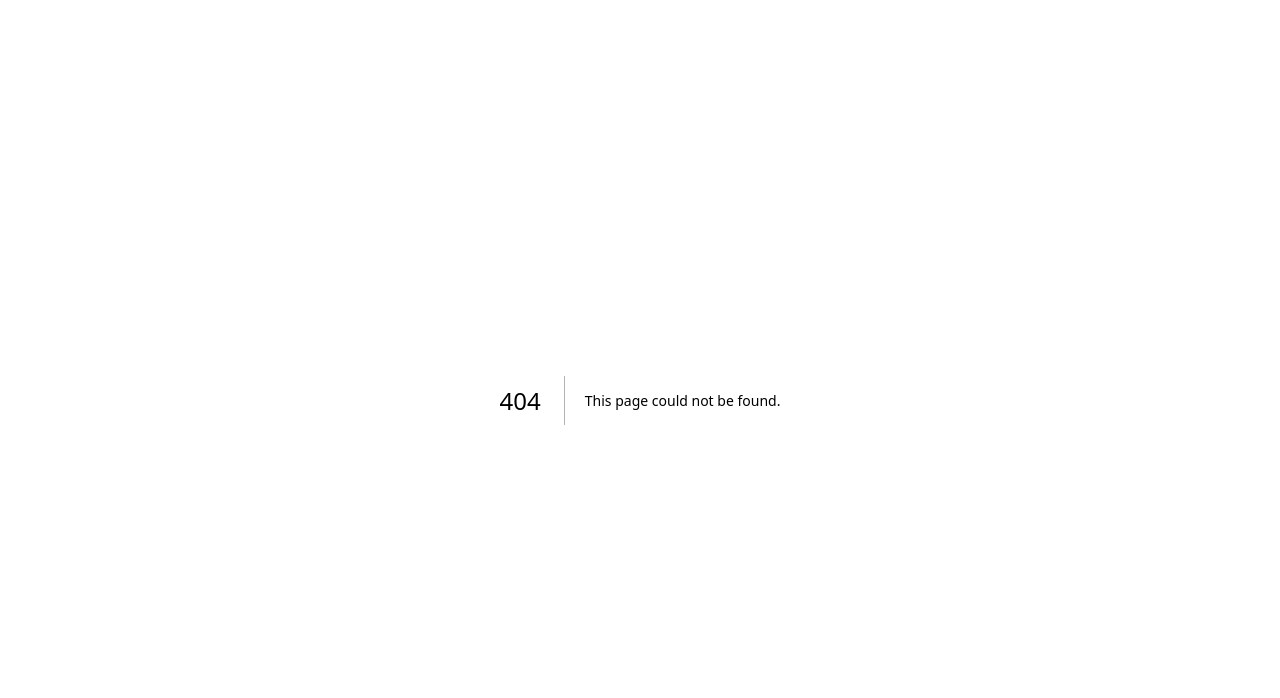
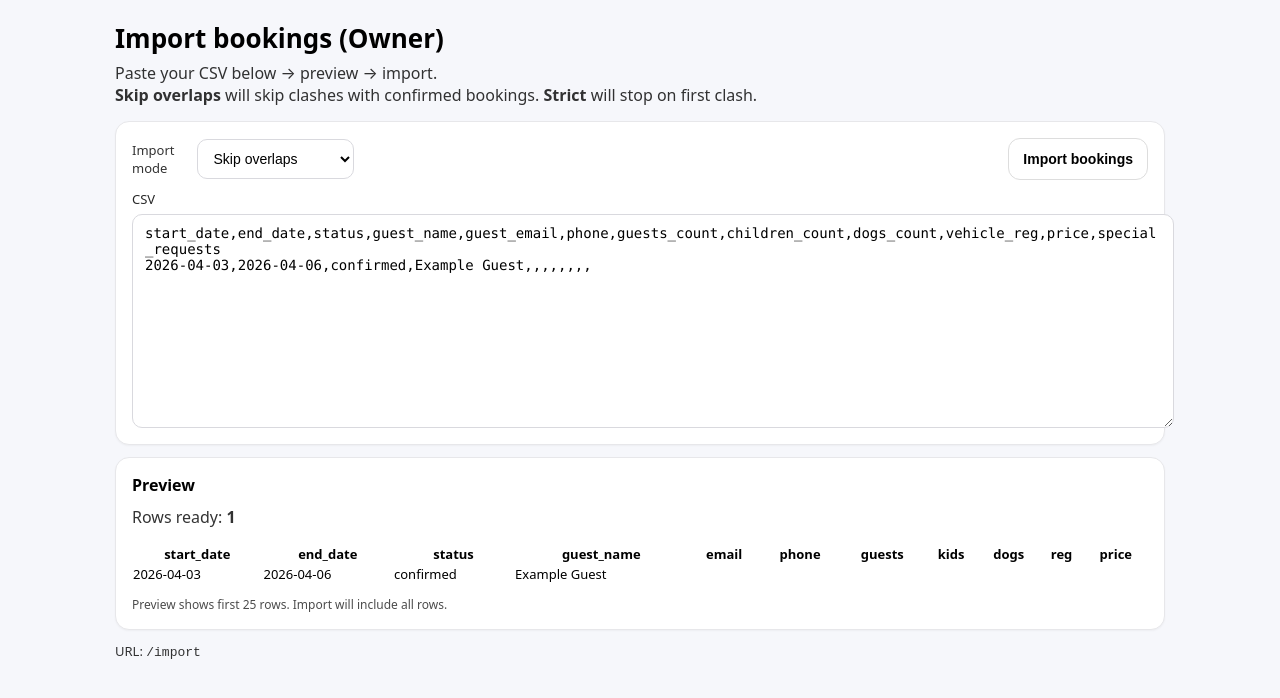
Before and after one commit to Liamdlking/Kingscaravan, a Next.js app: page /import in a window 1280 px wide. Before the commit this address had no page. Shown: the top 698 px of the page. Built offline with nearby package versions, Linux system fonts and the light colour scheme.

Commit message:
Create page.tsx

```diff
--- /dev/null
+++ b/app/import/page.tsx
@@ -0,0 +1,356 @@
+"use client";
+
+import React, { useMemo, useState } from "react";
+
+type ImportRow = {
+  start_date: string;
+  end_date: string;
+  status?: "confirmed" | "provisional";
+  guest_name?: string;
+  guest_email?: string;
+  phone?: string;
+  guests_count?: number | "";
+  children_count?: number | "";
+  dogs_count?: number | "";
+  vehicle_reg?: string;
+  price?: number | "";
+  special_requests?: string;
+};
+
+function parseCSV(text: string) {
+  // Simple CSV parser with quote support
+  const rows: string[][] = [];
+  let cur = "";
+  let inQuotes = false;
+  let row: string[] = [];
+
+  const pushCell = () => {
+    row.push(cur.trim());
+    cur = "";
+  };
+
+  const pushRow = () => {
+    // ignore totally empty rows
+    if (row.length === 1 && row[0] === "") {
+      row = [];
+      return;
+    }
+    rows.push(row);
+    row = [];
+  };
+
+  for (let i = 0; i < text.length; i++) {
+    const ch = text[i];
+
+    if (ch === '"') {
+      // escaped quote
+      if (inQuotes && text[i + 1] === '"') {
+        cur += '"';
+        i++;
+      } else {
+        inQuotes = !inQuotes;
+      }
+      continue;
+    }
+
+    if (!inQuotes && ch === ",") {
+      pushCell();
+      continue;
+    }
+
+    if (!inQuotes && (ch === "\n" || ch === "\r")) {
+      if (ch === "\r" && text[i + 1] === "\n") i++;
+      pushCell();
+      pushRow();
+      continue;
+    }
+
+    cur += ch;
+  }
+
+  // flush final
+  pushCell();
+  if (row.length) pushRow();
+
+  return rows;
+}
+
+function numOrBlank(v: string) {
+  if (!v) return "";
+  const n = Number(v);
+  return Number.isFinite(n) ? n : "";
+}
+
+export default function ImportPage() {
+  const [csv, setCsv] = useState<string>(
+    `start_date,end_date,status,guest_name,guest_email,phone,guests_count,children_count,dogs_count,vehicle_reg,price,special_requests
+2026-04-03,2026-04-06,confirmed,Example Guest,,,,,,,,
+`
+  );
+
+  const [mode, setMode] = useState<"skip" | "strict">("skip");
+  const [busy, setBusy] = useState(false);
+  const [msg, setMsg] = useState("");
+
+  const preview = useMemo(() => {
+    setMsg("");
+    try {
+      const parsed = parseCSV(csv);
+      if (!parsed.length) return { rows: [] as ImportRow[], errors: ["No rows found."] };
+
+      const headers = parsed[0].map((h) => h.toLowerCase());
+      const body = parsed.slice(1);
+
+      const rows: ImportRow[] = [];
+      const errors: string[] = [];
+
+      for (let i = 0; i < body.length; i++) {
+        const line = body[i];
+        if (!line || line.every((c) => !c)) continue;
+
+        const obj: any = {};
+        headers.forEach((h, idx) => (obj[h] = line[idx] ?? ""));
+
+        const start_date = String(obj.start_date || "");
+        const end_date = String(obj.end_date || "");
+        const statusRaw = String(obj.status || "confirmed").toLowerCase();
+        const status = statusRaw === "provisional" ? "provisional" : "confirmed";
+
+        if (!start_date || !end_date) {
+          errors.push(`Row ${i + 2}: start_date and end_date are required`);
+          continue;
+        }
+        if (end_date <= start_date) {
+          errors.push(`Row ${i + 2}: end_date must be after start_date`);
+          continue;
+        }
+
+        rows.push({
+          start_date,
+          end_date,
+          status,
+          guest_name: obj.guest_name || "",
+          guest_email: obj.guest_email || "",
+          phone: obj.phone || "",
+          guests_count: numOrBlank(obj.guests_count || ""),
+          children_count: numOrBlank(obj.children_count || ""),
+          dogs_count: numOrBlank(obj.dogs_count || ""),
+          vehicle_reg: obj.vehicle_reg || "",
+          price: numOrBlank(obj.price || ""),
+          special_requests: obj.special_requests || "",
+        });
+      }
+
+      return { rows, errors };
+    } catch (e: any) {
+      return { rows: [] as ImportRow[], errors: [e?.message || "Could not parse CSV"] };
+    }
+  }, [csv]);
+
+  async function runImport() {
+    setMsg("");
+    if (preview.errors.length) {
+      setMsg("Fix the errors in the preview before importing.");
+      return;
+    }
+    if (!preview.rows.length) {
+      setMsg("Nothing to import.");
+      return;
+    }
+
+    setBusy(true);
+    try {
+      const res = await fetch("/api/import", {
+        method: "POST",
+        headers: { "Content-Type": "application/json" },
+        body: JSON.stringify({ mode, rows: preview.rows }),
+      });
+      const json = await res.json();
+      if (!res.ok) throw new Error(json?.error || "Import failed");
+
+      let text = `✅ Imported: ${json.imported} • Skipped: ${json.skipped} • Errors: ${json.errors?.length || 0}`;
+      if (json.errors?.length) text += `\n\nErrors:\n- ${json.errors.join("\n- ")}`;
+      setMsg(text);
+    } catch (e: any) {
+      setMsg(e?.message || "Import failed");
+    } finally {
+      setBusy(false);
+    }
+  }
+
+  return (
+    <div style={styles.page}>
+      <div style={styles.wrap}>
+        <h1 style={styles.h1}>Import bookings (Owner)</h1>
+        <p style={styles.sub}>
+          Paste your CSV below → preview → import.
+          <br />
+          <b>Skip overlaps</b> will skip clashes with confirmed bookings. <b>Strict</b> will stop on first clash.
+        </p>
+
+        <div style={styles.card}>
+          <div style={styles.row}>
+            <label style={{ display: "flex", gap: 10, alignItems: "center" }}>
+              <span style={{ fontSize: 13, opacity: 0.8 }}>Import mode</span>
+              <select value={mode} onChange={(e) => setMode(e.target.value as any)} style={styles.input}>
+                <option value="skip">Skip overlaps</option>
+                <option value="strict">Strict</option>
+              </select>
+            </label>
+
+            <button onClick={runImport} disabled={busy} style={styles.btn}>
+              {busy ? "Importing…" : "Import bookings"}
+            </button>
+          </div>
+
+          <label style={{ display: "grid", gap: 6, marginTop: 10 }}>
+            <span style={{ fontSize: 13, opacity: 0.85 }}>CSV</span>
+            <textarea
+              value={csv}
+              onChange={(e) => setCsv(e.target.value)}
+              rows={12}
+              style={{
+                ...styles.input,
+                fontFamily: "ui-monospace, SFMono-Regular, Menlo, Monaco, Consolas, monospace",
+              }}
+            />
+          </label>
+
+          {msg && <pre style={styles.msg}>{msg}</pre>}
+        </div>
+
+        <div style={styles.card}>
+          <h2 style={styles.h2}>Preview</h2>
+
+          {preview.errors.length ? (
+            <div style={styles.errBox}>
+              <b>Fix these first:</b>
+              <ul>
+                {preview.errors.map((e, idx) => (
+                  <li key={idx}>{e}</li>
+                ))}
+              </ul>
+            </div>
+          ) : (
+            <p style={{ marginTop: 0, opacity: 0.8 }}>
+              Rows ready: <b>{preview.rows.length}</b>
+            </p>
+          )}
+
+          <div style={{ overflowX: "auto" }}>
+            <table style={styles.table}>
+              <thead>
+                <tr>
+                  <th>start_date</th>
+                  <th>end_date</th>
+                  <th>status</th>
+                  <th>guest_name</th>
+                  <th>email</th>
+                  <th>phone</th>
+                  <th>guests</th>
+                  <th>kids</th>
+                  <th>dogs</th>
+                  <th>reg</th>
+                  <th>price</th>
+                </tr>
+              </thead>
+              <tbody>
+                {preview.rows.slice(0, 25).map((r, i) => (
+                  <tr key={i}>
+                    <td>{r.start_date}</td>
+                    <td>{r.end_date}</td>
+                    <td>{r.status}</td>
+                    <td>{r.guest_name}</td>
+                    <td>{r.guest_email}</td>
+                    <td>{r.phone}</td>
+                    <td>{String(r.guests_count ?? "")}</td>
+                    <td>{String(r.children_count ?? "")}</td>
+                    <td>{String(r.dogs_count ?? "")}</td>
+                    <td>{r.vehicle_reg}</td>
+                    <td>{String(r.price ?? "")}</td>
+                  </tr>
+                ))}
+              </tbody>
+            </table>
+          </div>
+
+          <p style={{ fontSize: 12, opacity: 0.7, marginBottom: 0 }}>
+            Preview shows first 25 rows. Import will include all rows.
+          </p>
+        </div>
+
+        <div style={{ marginTop: 12, fontSize: 13, opacity: 0.8 }}>
+          URL: <code>/import</code>
+        </div>
+      </div>
+    </div>
+  );
+}
+
+const styles: Record<string, React.CSSProperties> = {
+  page: {
+    minHeight: "100vh",
+    background: "#f6f7fb",
+    padding: 20,
+    fontFamily:
+      "ui-sans-serif, system-ui, -apple-system, Segoe UI, Roboto, Helvetica, Arial",
+  },
+  wrap: { maxWidth: 1050, margin: "0 auto" },
+  h1: { margin: "0 0 6px", fontSize: 26 },
+  h2: { margin: "0 0 10px", fontSize: 16 },
+  sub: { margin: "0 0 14px", opacity: 0.8, lineHeight: 1.4 },
+  card: {
+    background: "white",
+    border: "1px solid #e7e7ea",
+    borderRadius: 14,
+    padding: 16,
+    boxShadow: "0 1px 2px rgba(0,0,0,0.04)",
+    marginTop: 12,
+  },
+  row: {
+    display: "flex",
+    justifyContent: "space-between",
+    gap: 12,
+    flexWrap: "wrap",
+    alignItems: "center",
+  },
+  input: {
+    padding: "10px 12px",
+    borderRadius: 10,
+    border: "1px solid #d9d9de",
+    background: "white",
+    fontSize: 14,
+    outline: "none",
+    width: "100%",
+  },
+  btn: {
+    padding: "12px 14px",
+    borderRadius: 12,
+    border: "1px solid #ddd",
+    background: "white",
+    cursor: "pointer",
+    fontSize: 14,
+    fontWeight: 700,
+    width: "fit-content",
+  },
+  msg: {
+    marginTop: 12,
+    padding: 12,
+    borderRadius: 12,
+    border: "1px solid #e6e6e6",
+    background: "#fff",
+    whiteSpace: "pre-wrap",
+  },
+  errBox: {
+    padding: 12,
+    borderRadius: 12,
+    border: "1px solid #ffd0d0",
+    background: "#fff3f3",
+    marginBottom: 12,
+  },
+  table: {
+    width: "100%",
+    borderCollapse: "collapse",
+    fontSize: 13,
+  },
+};
```
